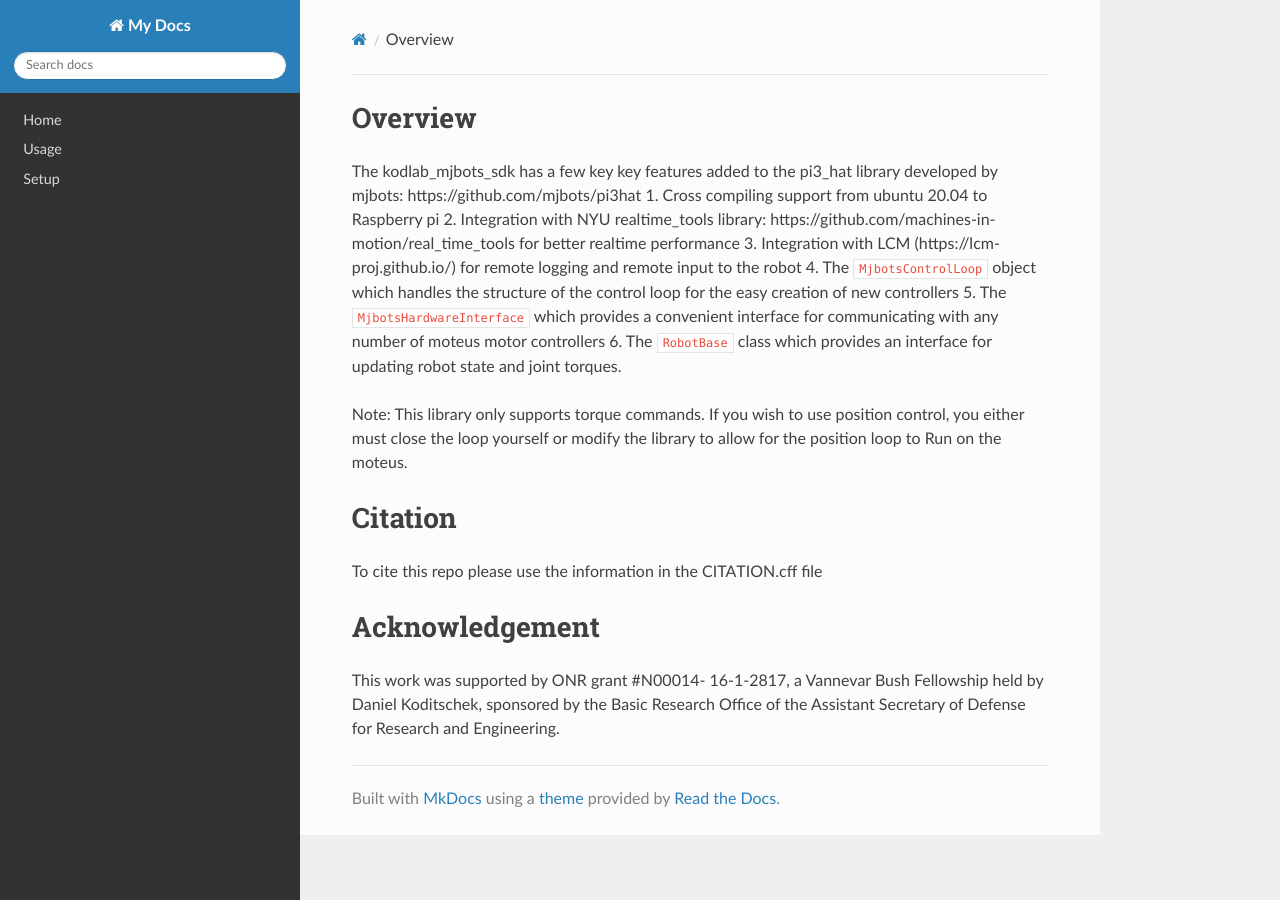
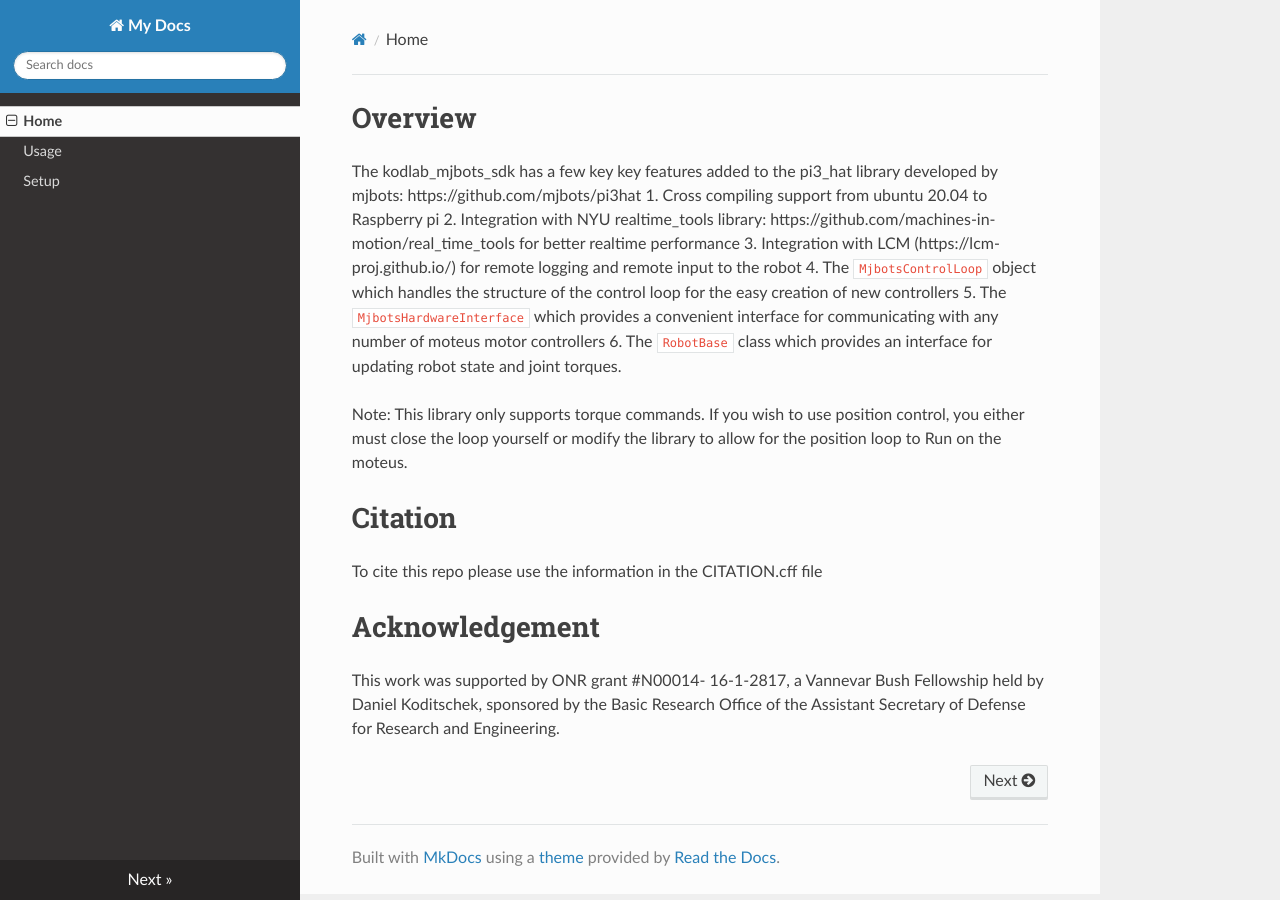
Before and after one commit to KodlabPenn/kodlab_mjbots_sdk, an MkDocs documentation site: the page built from docs/home.md, in a window 1280 px wide. Built offline with MkDocs 1.6.1, drawn with Linux system fonts in a browser that asks for light colours; nearby versions of some CDN libraries.

Commit message:
Update mkdocs.yml

```diff
--- a/mkdocs.yml
+++ b/mkdocs.yml
@@ -1,6 +1,6 @@
 site_name: My Docs
 nav:
-  - Home: index.md
+  - Home: home.md
   - Usage: usage.md
   - Setup: setup.md
 theme:
```
